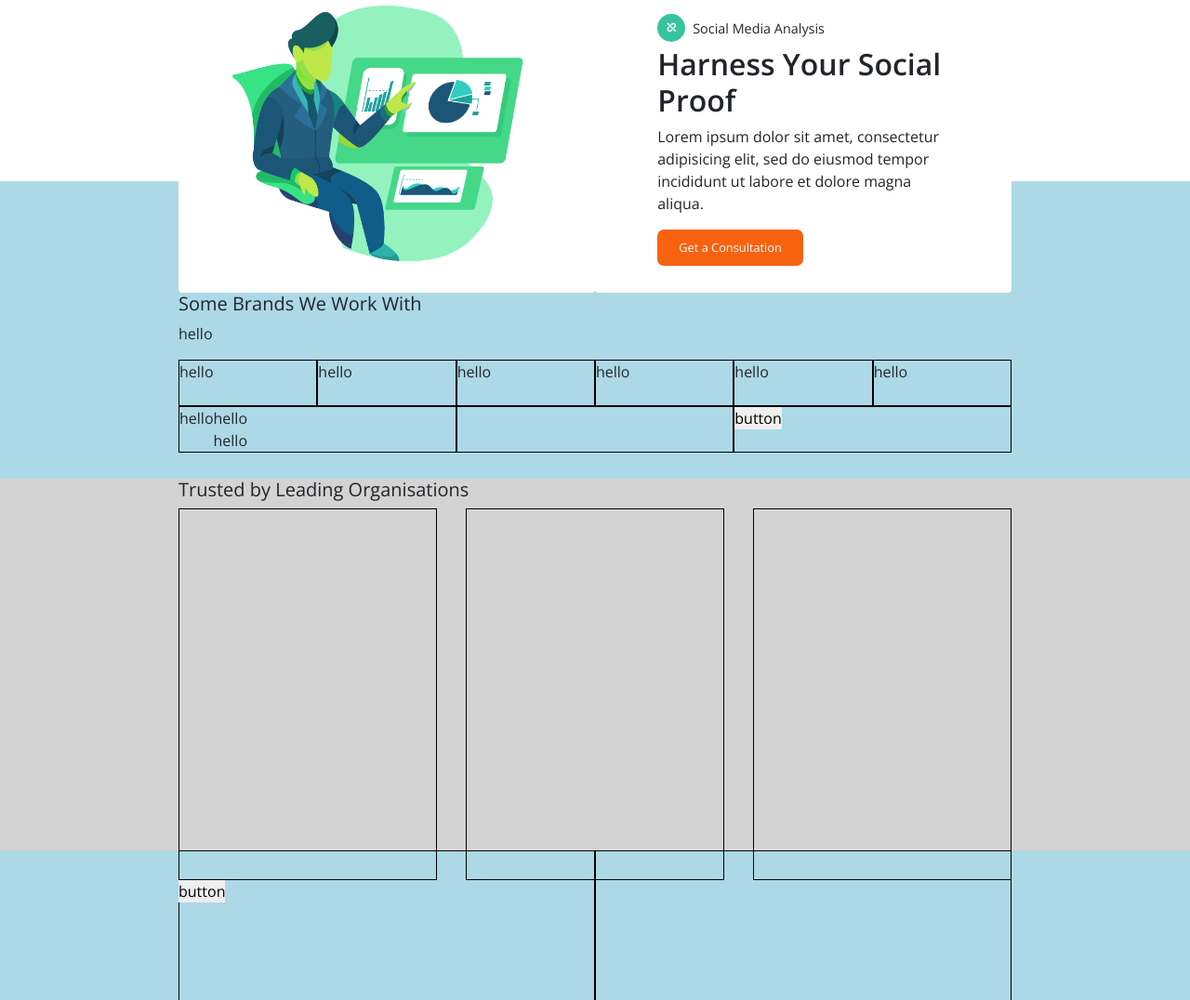
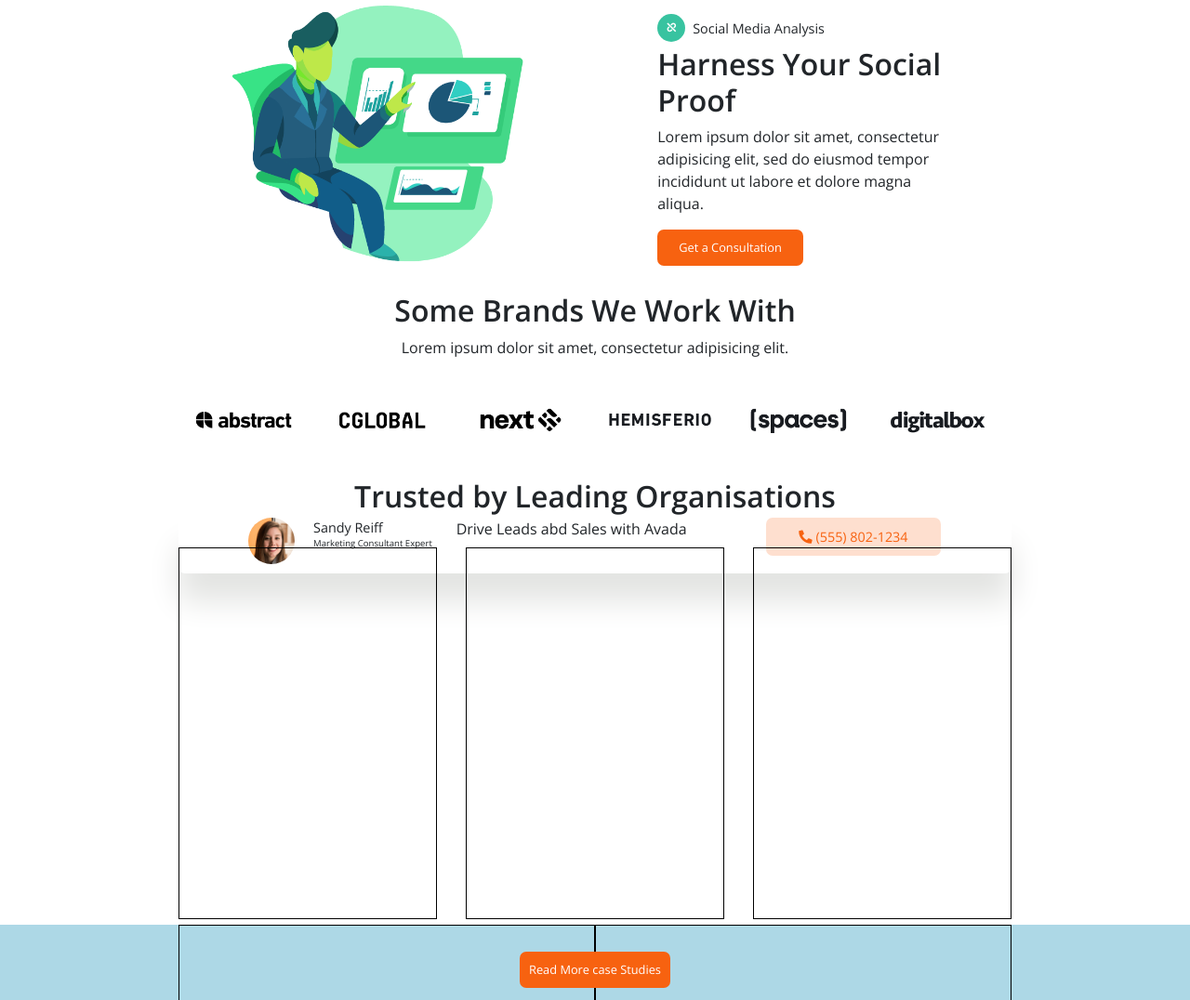
Before and after one commit to sonia-cerasaro/proj-html-vuejs, a website: page index.html in a window 1280 px wide. Shown: the part 1426-2502 px from the top of the page at 93% size. Drawn offline with nearby package versions, Linux system fonts and the light colour scheme.

Commit message:
section 2 done

```diff
--- a/index.html
+++ b/index.html
@@ -231,66 +231,72 @@
         <section class="section_two">
 
           <div class="brands_title">
-            <h5>Some Brands We Work With</h5>
-            <p>hello</p>
+            <h2 class="text_bold text_center">Some Brands We Work With</h2>
+            <p class="text_center pb_5">
+              Lorem ipsum dolor sit amet, consectetur adipisicing elit.
+            </p>
           </div>
 
           <div class="brands_container">
             <div class="brand_box">
-              hello
+              <img src="./dist/images/abstract.png" alt="">
             </div>
             <div class="brand_box">
-              hello
+              <img src="./dist/images/cglobal.png" alt="">
             </div>
             <div class="brand_box">
-              hello
+              <img src="./dist/images/next.png" alt="">
             </div>
             <div class="brand_box">
-              hello
+              <img src="./dist/images/hemisferio.png" alt="">
             </div>
             <div class="brand_box">
-              hello
+              <img src="./dist/images/spaces.png" alt="">
             </div>
             <div class="brand_box">
-              hello
+              <img src="./dist/images/digitalbox.png" alt="">
             </div>
+
           </div>
 
           <div class="brands_reference">
-
             <div class="spec_container face">
 
-              <div class="avatar">
-                hello
+              <div class="avatar ml_15">
+                <img src="./dist/images/marketing-expert-cta.png" alt="">
               </div>
-              <div class="name_cont_cont">
-                <div class="name">
-                  hello
+              <div class="name_cont_cont ml_4">
+                <div class="name text_size_small">
+                  Sandy Reiff
                 </div>
-                <div class="profession">
-                  hello
+                <div class="profession text_size_extraSmall">
+                  Marketing Consultant Expert
                 </div>
               </div>
 
             </div>
 
             <div class="spec_container">
-              <p></p>
+              <p class="">
+                Drive Leads abd Sales with Avada
+              </p>
             </div>
 
             <div class="spec_container">
-              <button type="button" name="button">
-                button
+              <button class="btn btn-outline-success my-2 my-sm-0 my_button ml_7" type="submit">
+                <i class="fas fa-phone-alt"></i>
+                (555) 802-1234
               </button>
             </div>
-
           </div>
 
         </section>
         <section class="section_three">
 
-          <div class="container_title">
-            <h5>Trusted by Leading Organisations</h5>
+          <div class="container_title mt_5">
+            <h2 class="text_center text_bold mb_7">
+              Trusted by Leading Organisations
+            </h2>
           </div>
 
           <div class="cards_container">
@@ -306,8 +312,8 @@
           </div>
 
           <div class="container_button">
-            <button type="button" name="button">
-              button
+            <button class="red_button" type="button" name="button">
+              Read More case Studies
             </button>
 
           </div>
--- a/src/scss/partials/_common.scss
+++ b/src/scss/partials/_common.scss
@@ -233,11 +233,11 @@ $types: m, p;
   }
 }
 
-//margin/padding-left 5-35px
+//margin/padding-left 5-70px
 
 $types: m, p;
 @each $type in $types {
-  @for $i from 1 through 7 {
+  @for $i from 1 through 15 {
     .#{$type}l_#{$i} {
       @if $type == m {
         margin-left: 5px * $i;
@@ -248,11 +248,11 @@ $types: m, p;
   }
 }
 
-//margin/padding-right 5-35px
+//margin/padding-right 5-70px
 
 $types: m, p;
 @each $type in $types {
-  @for $i from 1 through 7 {
+  @for $i from 1 through 15 {
     .#{$type}r_#{$i} {
       @if $type == m {
         margin-right: 5px * $i;
--- a/src/scss/partials/_main2section_brands.scss
+++ b/src/scss/partials/_main2section_brands.scss
@@ -1,8 +1,6 @@
 section {
   &.section_two {
-    width: 100vw;
-    height: 40vh;
-    background-color: lightblue;
+    @include width-height(100vw, 40vh);
     div {
       &.brands_title {
         @include container-center;
@@ -14,12 +12,18 @@ div {
   &.brands_container {
     @include container-center;
     height: 50px;
+    margin-bottom: 80px;
     display: flex;
     div {
       &.brand_box {
         width: calc(100% / 6);
         height: 100%;
-        border: black solid 1px;
+        margin-right: 10px;
+        position: relative;
+        img {
+          width: 80%;
+          @include transform-translate(50%, 50%);
+        }
       }
     }
   }
@@ -27,17 +31,25 @@ div {
 div {
   &.brands_reference {
     @include container-center;
-    height: 50px;
+    height: 60px;
+    box-shadow: 0px 30px 33px #e3e4e2;
     display: flex;
+    border-radius: 7px;
     div {
       &.spec_container {
         width: calc(100% / 3);
         height: 100%;
-        border: black solid 1px;
-
+        div {
+          &.avatar {
+            @include width-height(50px, 50px);
+            img {
+              width: 100%;
+              border-radius: 50%;
+            }
+          }
+        }
       }
     }
-
   }
 }
 div {
--- a/src/scss/partials/_main3section_people.scss
+++ b/src/scss/partials/_main3section_people.scss
@@ -1,12 +1,9 @@
 section {
   &.section_three {
-    width: 100vw;
-    height: 50vh;
-    background-color: lightgrey;
+    @include width-height(100vw, 60vh);
     div {
       &.container_title {
         @include container-center;
-
       }
     }
     div {
@@ -27,6 +24,9 @@ section {
     div {
       &.container_button {
         @include container-center;
+        display: flex;
+        justify-content: center;
+        margin-top: 35px;
       }
     }
   }
```
Also changed, not shown: dist/css/master.css, src/scss/partials/_navBar.scss (line endings or trailing spaces).
